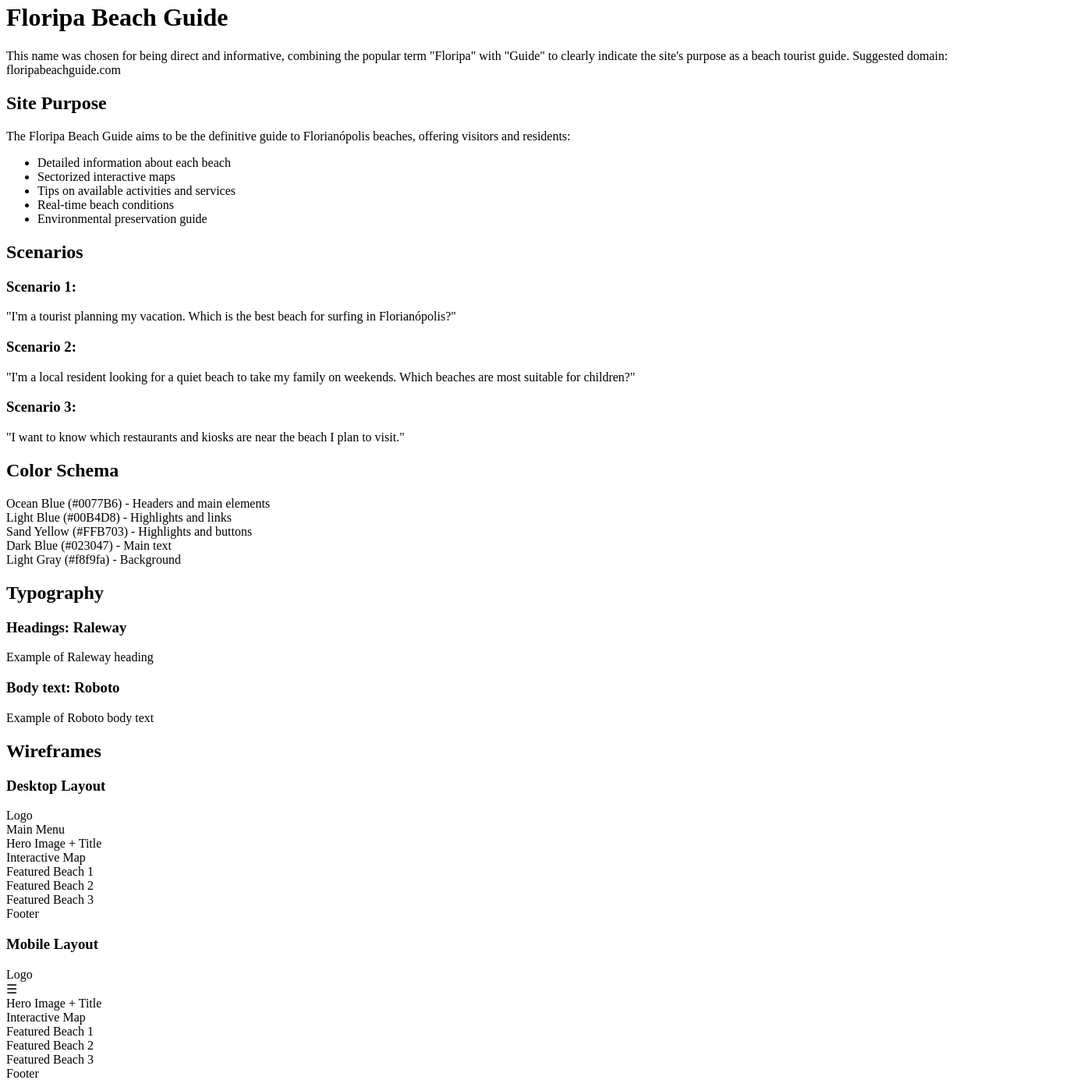
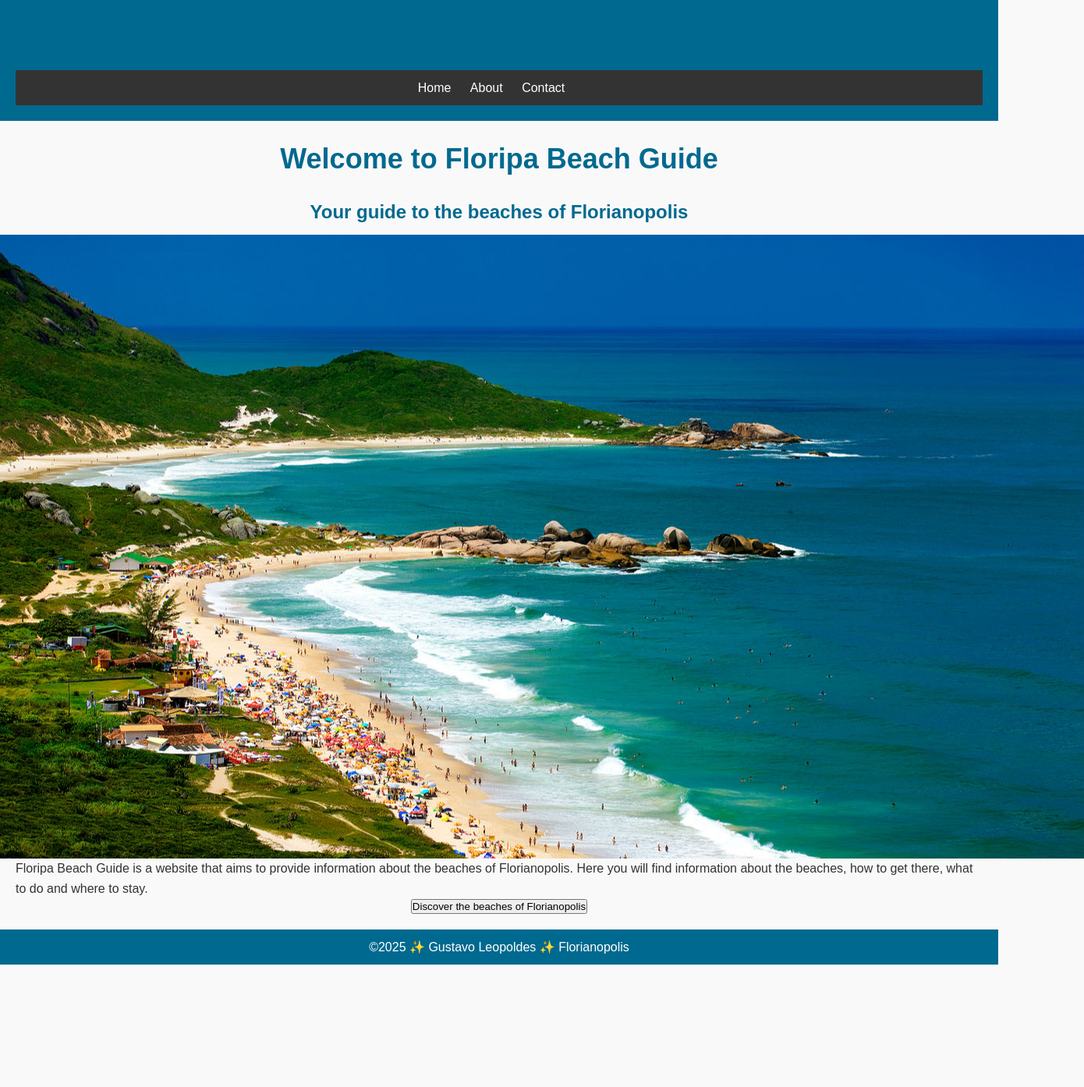
Before and after one commit to gustavoleopoldes/wdd131, a plain HTML site: page siteplan.html in a window 1280 px wide. Shown: the part 17-1411 px from the top of the page at 78% size, 1390 px wide, since content can reach past the window. After the commit the page ends 1254 px from the top, so only its background shows below. Drawn offline with Linux system fonts and the light colour scheme.

Commit message:
try week 6

```diff
--- /dev/null
+++ b/siteplan.css
@@ -0,0 +1,137 @@
+
+* {
+  box-sizing: border-box;
+  margin: 0;
+  padding: 0;
+}
+
+body {
+  font-family: Arial, sans-serif;
+  line-height: 1.6;
+  color: #333;
+  background-color: #f9f9f9;
+}
+
+h1, h2, h3 {
+  font-weight: bold;
+  color: #00698f;
+}
+
+h1 {
+  font-size: 36px;
+  margin-bottom: 20px;
+}
+
+h2 {
+  font-size: 24px;
+  margin-bottom: 10px;
+}
+
+h3 {
+  font-size: 18px;
+  margin-bottom: 5px;
+}
+
+header {
+  background-color: #00698f;
+  color: #fff;
+  padding: 20px;
+  text-align: center;
+}
+
+header h1 {
+  font-size: 48px;
+  margin-bottom: 10px;
+}
+
+nav {
+  background-color: #333;
+  padding: 10px;
+  text-align: center;
+}
+
+nav ul {
+  list-style: none;
+  margin: 0;
+  padding: 0;
+}
+
+nav li {
+  display: inline-block;
+  margin-right: 20px;
+}
+
+nav a {
+  color: #fff;
+  text-decoration: none;
+}
+
+nav a:hover {
+  color: #ccc;
+}
+
+
+main {
+  display: flex;
+  flex-direction: column;
+  align-items: center;
+  padding: 20px;
+}
+
+footer {
+  background-color: #00698f;
+  color: #fff;
+  padding: 10px;
+  text-align: center;
+  clear: both;
+}
+
+form {
+  margin-top: 20px;
+}
+
+label {
+  display: block;
+  margin-bottom: 10px;
+}
+
+input, textarea {
+  width: 100%;
+  padding: 10px;
+  margin-bottom: 20px;
+  border: 1px solid #ccc;
+}
+
+input[type="submit"] {
+  background-color: #00698f;
+  color: #fff;
+  padding: 10px 20px;
+  border: none;
+  border-radius: 5px;
+  cursor: pointer;
+}
+
+input[type="submit"]:hover {
+  background-color: #003d5c;
+}
+
+@media only screen and (max-width: 768px) {
+  main {
+    flex-direction: column;
+  }
+}
+
+@media only screen and (max-width: 480px) {
+  header {
+    padding: 10px;
+  }
+  nav {
+    padding: 5px;
+  }
+  main {
+    padding: 10px;
+  }
+  footer {
+    padding: 5px;
+  }
+}
--- a/siteplan.html
+++ b/siteplan.html
@@ -3,130 +3,30 @@
 <head>
     <meta charset="UTF-8">
     <meta name="viewport" content="width=device-width, initial-scale=1.0">
-    <title>Site Plan - Florianópolis Beaches</title>
-    <link rel="stylesheet" href="styles.css">
+    <title>Floripa Beach Guide</title>
+    <link rel="stylesheet" href="siteplan.css">
 </head>
 <body>
     <header>
-        <h1>Floripa Beach Guide</h1>
-        <p class="description">
-            This name was chosen for being direct and informative, combining the popular term "Floripa"
-            with "Guide" to clearly indicate the site's purpose as a beach tourist guide.
-            Suggested domain: floripabeachguide.com
-        </p>
+        <h1>Welcome to Floripa Beach Guide</h1>
+        <nav>
+            <ul>
+                <li><a href="siteplan.html">Home</a></li>
+                <li><a href="siteplanabout.html">About</a></li>
+                <li><a href="siteplancontact.html">Contact</a></li>
+            </ul>
+        </nav>
     </header>
-
     <main>
-        <section id="site-purpose">
-            <h2>Site Purpose</h2>
-            <p>
-                The Floripa Beach Guide aims to be the definitive guide to Florianópolis beaches,
-                offering visitors and residents:
-            </p>
-            <ul>
-                <li>Detailed information about each beach</li>
-                <li>Sectorized interactive maps</li>
-                <li>Tips on available activities and services</li>
-                <li>Real-time beach conditions</li>
-                <li>Environmental preservation guide</li>
-            </ul>
-        </section>
-
-        <section id="scenarios">
-            <h2>Scenarios</h2>
-            <div class="scenario">
-                <h3>Scenario 1:</h3>
-                <p>"I'm a tourist planning my vacation. Which is the best beach for surfing in Florianópolis?"</p>
-            </div>
-            <div class="scenario">
-                <h3>Scenario 2:</h3>
-                <p>"I'm a local resident looking for a quiet beach to take my family on weekends. Which beaches are most suitable for children?"</p>
-            </div>
-            <div class="scenario">
-                <h3>Scenario 3:</h3>
-                <p>"I want to know which restaurants and kiosks are near the beach I plan to visit."</p>
-            </div>
-        </section>
-
-        <section id="color-schema">
-            <h2>Color Schema</h2>
-            <div class="color-palette">
-                <div class="color-sample primary">Ocean Blue (#0077B6) - Headers and main elements</div>
-                <div class="color-sample secondary">Light Blue (#00B4D8) - Highlights and links</div>
-                <div class="color-sample accent">Sand Yellow (#FFB703) - Highlights and buttons</div>
-                <div class="color-sample text">Dark Blue (#023047) - Main text</div>
-                <div class="color-sample background">Light Gray (#f8f9fa) - Background</div>
-            </div>
-        </section>
-
-        <section id="typography">
-            <h2>Typography</h2>
-            <div class="font-example">
-                <h3>Headings: Raleway</h3>
-                <p class="raleway">Example of Raleway heading</p>
-
-                <h3>Body text: Roboto</h3>
-                <p class="roboto">Example of Roboto body text</p>
-            </div>
-        </section>
-
-        <section id="wireframes">
-            <h2>Wireframes</h2>
-
-            <div class="wireframe desktop">
-                <h3>Desktop Layout</h3>
-                <div class="wireframe-container">
-                    <header class="wire-header">
-                        <div class="wire-logo">Logo</div>
-                        <nav class="wire-nav">Main Menu</nav>
-                    </header>
-
-                    <div class="wire-hero">
-                        <div class="wire-hero-content">
-                            Hero Image + Title
-                        </div>
-                    </div>
-
-                    <div class="wire-main-content">
-                        <div class="wire-map">Interactive Map</div>
-                        <div class="wire-featured">
-                            <div class="wire-card">Featured Beach 1</div>
-                            <div class="wire-card">Featured Beach 2</div>
-                            <div class="wire-card">Featured Beach 3</div>
-                        </div>
-                    </div>
-
-                    <footer class="wire-footer">
-                        Footer
-                    </footer>
-                </div>
-            </div>
-
-            <div class="wireframe mobile">
-                <h3>Mobile Layout</h3>
-                <div class="wireframe-container-mobile">
-                    <header class="wire-header-mobile">
-                        <div class="wire-logo">Logo</div>
-                        <div class="wire-burger">☰</div>
-                    </header>
-
-                    <div class="wire-hero-mobile">
-                        Hero Image + Title
-                    </div>
-
-                    <div class="wire-main-content-mobile">
-                        <div class="wire-map-mobile">Interactive Map</div>
-                        <div class="wire-card-mobile">Featured Beach 1</div>
-                        <div class="wire-card-mobile">Featured Beach 2</div>
-                        <div class="wire-card-mobile">Featured Beach 3</div>
-                    </div>
-
-                    <footer class="wire-footer-mobile">
-                        Footer
-                    </footer>
-                </div>
-            </div>
-        </section>
+        <h1>Welcome to Floripa Beach Guide</h1>
+        <h2>Your guide to the beaches of Florianopolis</h2>
+        <img src="images/floripa.jpg" alt="Florianopolis Beach">
+        <p>Floripa Beach Guide is a website that aims to provide information about the beaches of Florianopolis. Here you will find information about the beaches, how to get there, what to do and where to stay.</p>
+        <button>Discover the beaches of Florianopolis</button>
     </main>
+    <footer>
+        <p>&copy;2025 &#10024; Gustavo Leopoldes &#10024; Florianopolis</p>
+    </footer>
+    <script src="siteplan.js"></script>
 </body>
 </html>
--- a/styles/style.css
+++ /dev/null
@@ -1,198 +0,0 @@
-
-@import url('https://fonts.googleapis.com/css2?family=Raleway:wght@400;700&family=Roboto:wght@300;400;700&display=swap');
-
-:root {
-    --primary-color: #0077B6;
-    --secondary-color: #00B4D8;
-    --accent-color: #FFB703;
-    --text-color: #023047;
-    --background-color: #f8f9fa;
-}
-
-body {
-    font-family: 'Roboto', sans-serif;
-    background-color: var(--background-color);
-    color: var(--text-color);
-    line-height: 1.6;
-    margin: 0;
-    padding: 20px;
-}
-
-h1, h2, h3 {
-    font-family: 'Raleway', sans-serif;
-    color: var(--primary-color);
-}
-
-section {
-    margin-bottom: 40px;
-    padding: 20px;
-    border-radius: 8px;
-    background-color: white;
-    box-shadow: 0 2px 4px rgba(0,0,0,0.1);
-}
-
-.color-palette {
-    display: grid;
-    gap: 10px;
-    margin-top: 20px;
-}
-
-.color-sample {
-    padding: 20px;
-    color: white;
-    border-radius: 4px;
-}
-
-.color-sample.primary { background-color: var(--primary-color); }
-.color-sample.secondary { background-color: var(--secondary-color); }
-.color-sample.accent { background-color: var(--accent-color); }
-.color-sample.text { background-color: var(--text-color); }
-.color-sample.background {
-    background-color: var(--background-color);
-    color: var(--text-color);
-    border: 1px solid #ddd;
-}
-
-.font-example {
-    margin-top: 20px;
-}
-
-.raleway {
-    font-family: 'Raleway', sans-serif;
-    font-size: 24px;
-}
-
-.roboto {
-    font-family: 'Roboto', sans-serif;
-    font-size: 16px;
-}
-
-.wireframe {
-    margin: 30px 0;
-    padding: 20px;
-}
-
-.wireframe-container {
-    border: 2px solid var(--text-color);
-    padding: 20px;
-    max-width: 1000px;
-    margin: 0 auto;
-}
-
-.wire-header {
-    display: flex;
-    justify-content: space-between;
-    padding: 20px;
-    border: 1px solid #ccc;
-    margin-bottom: 20px;
-}
-
-.wire-hero {
-    height: 400px;
-    border: 1px solid #ccc;
-    display: flex;
-    align-items: center;
-    justify-content: center;
-    margin-bottom: 20px;
-}
-
-.wire-main-content {
-    display: grid;
-    gap: 20px;
-    margin-bottom: 20px;
-}
-
-.wire-map {
-    height: 300px;
-    border: 1px solid #ccc;
-    display: flex;
-    align-items: center;
-    justify-content: center;
-}
-
-.wire-featured {
-    display: grid;
-    grid-template-columns: repeat(3, 1fr);
-    gap: 20px;
-}
-
-.wire-card {
-    height: 200px;
-    border: 1px solid #ccc;
-    display: flex;
-    align-items: center;
-    justify-content: center;
-}
-
-.wire-footer {
-    height: 100px;
-    border: 1px solid #ccc;
-    display: flex;
-    align-items: center;
-    justify-content: center;
-}
-
-.wireframe-container-mobile {
-    border: 2px solid var(--text-color);
-    padding: 10px;
-    max-width: 375px;
-    margin: 0 auto;
-}
-
-.wire-header-mobile {
-    display: flex;
-    justify-content: space-between;
-    padding: 10px;
-    border: 1px solid #ccc;
-    margin-bottom: 10px;
-}
-
-.wire-hero-mobile {
-    height: 200px;
-    border: 1px solid #ccc;
-    display: flex;
-    align-items: center;
-    justify-content: center;
-    margin-bottom: 10px;
-}
-
-.wire-main-content-mobile {
-    display: flex;
-    flex-direction: column;
-    gap: 10px;
-}
-
-.wire-map-mobile {
-    height: 200px;
-    border: 1px solid #ccc;
-    display: flex;
-    align-items: center;
-    justify-content: center;
-}
-
-.wire-card-mobile {
-    height: 150px;
-    border: 1px solid #ccc;
-    display: flex;
-    align-items: center;
-    justify-content: center;
-    margin-bottom: 10px;
-}
-
-.wire-footer-mobile {
-    height: 80px;
-    border: 1px solid #ccc;
-    display: flex;
-    align-items: center;
-    justify-content: center;
-}
-
-@media (max-width: 768px) {
-    .wireframe-container {
-        padding: 10px;
-    }
-
-    .wire-featured {
-        grid-template-columns: 1fr;
-    }
-}
```
Also changed, not shown: siteplan.js (added, +30 -0 lines), siteplanabout.html (added, +42 -0 lines), siteplancontact.html (added, +43 -0 lines), images/devs.jpg (added), images/floripa.jpg (added).
